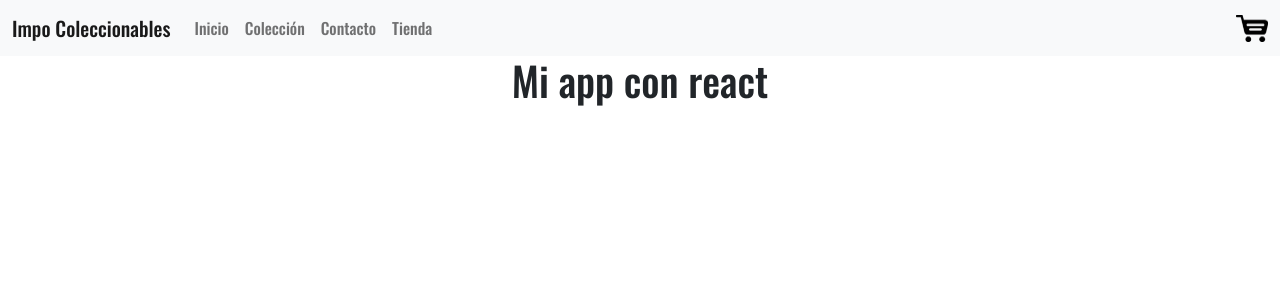
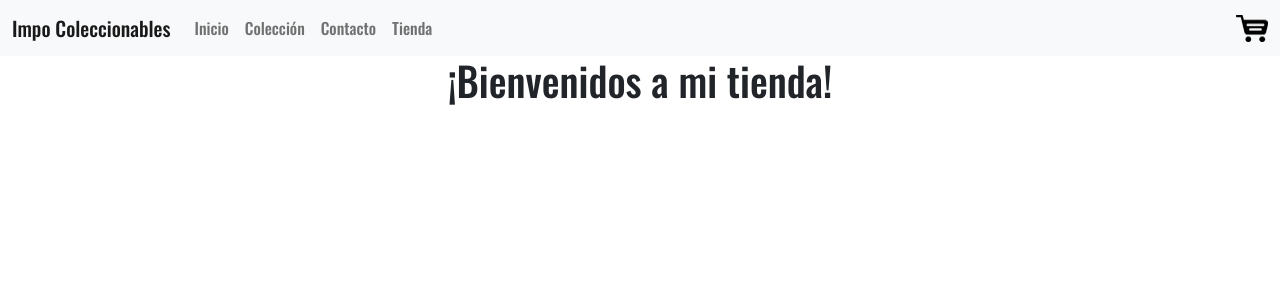
Before and after one commit to bymaatt/ecommerce_react, a React (Create React App) app: page / in a window 1280 px wide. Shown: the top 300 px of the page. Built offline with nearby package versions, Linux system fonts and the light colour scheme.

Commit message:
add props

```diff
--- a/src/App.jsx
+++ b/src/App.jsx
@@ -8,7 +8,7 @@ function App() {
       <header>
         <NavBar />
       </header>
-      <ItemListContainer/>
+      <ItemListContainer greeting='¡Bienvenidos a mi tienda!' />
     </div>
   );
 }
--- a/src/components/ItemListContainer/ItemListContainer.jsx
+++ b/src/components/ItemListContainer/ItemListContainer.jsx
@@ -1,10 +1,10 @@
 import React from 'react'
 
 
-const ItemListContainer = () => {
+const ItemListContainer = ({greeting}) => {
     return (
         <div>
-            <h1> Mi app con react</h1>
+            <h1>{greeting}</h1>
         </div>
     )
 }
```
